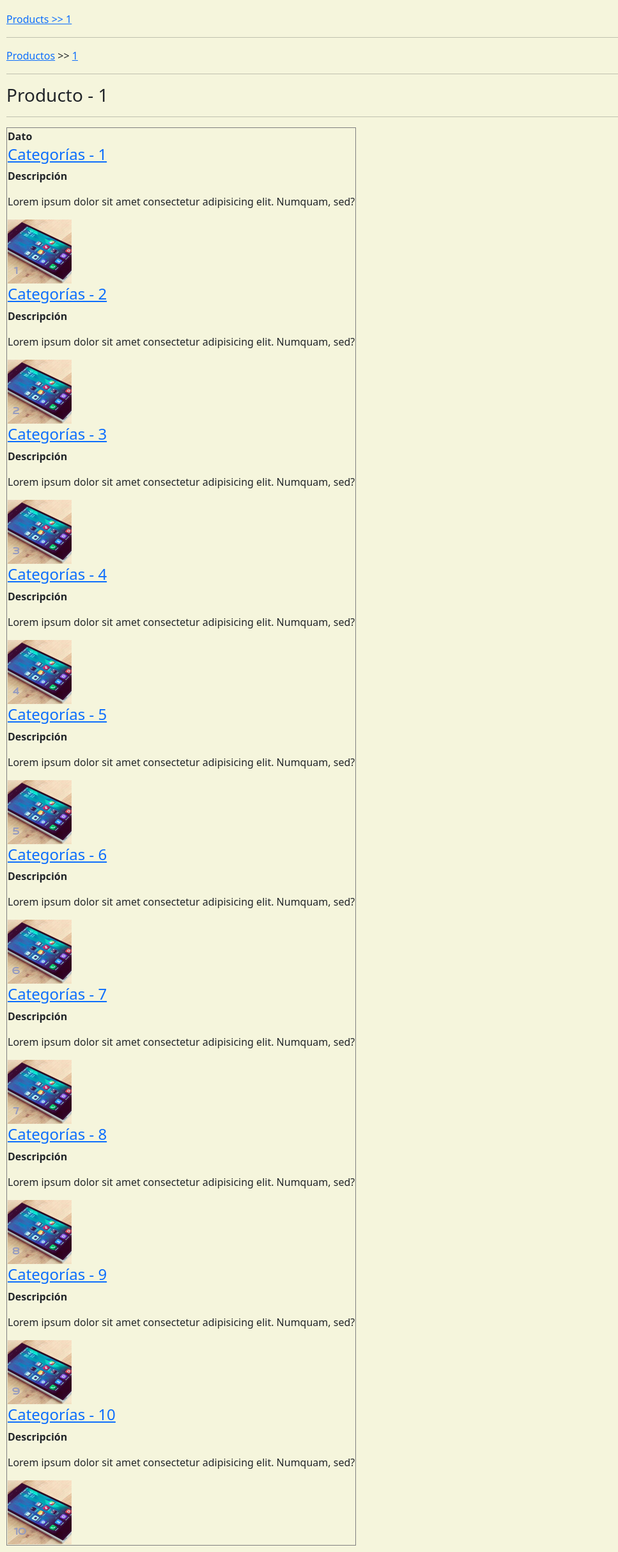
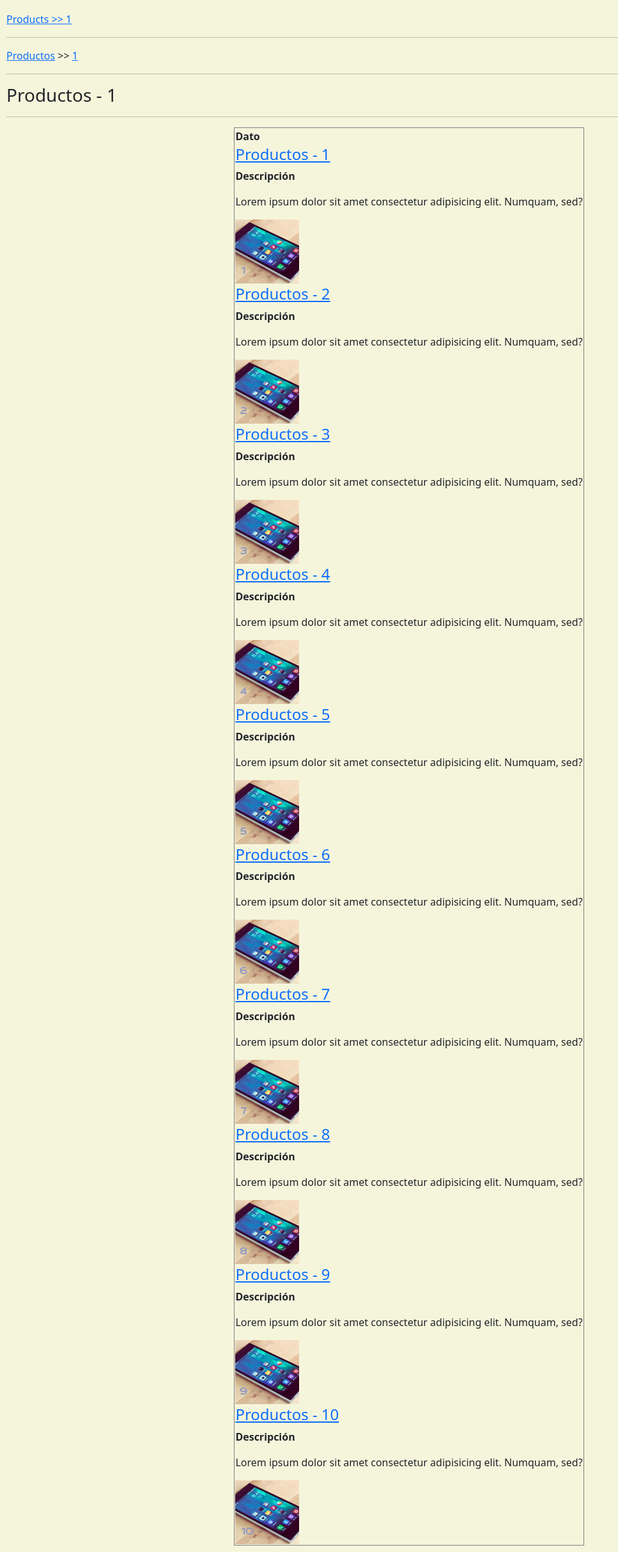
Before and after one commit to cesarlpb/Flask-intro, a Flask app: page /products in a window 1280 px wide. Shown: the whole page at 64% size, without its empty margins (0-967 px from the left). Run offline with Flask 2, Linux system fonts and the light colour scheme.

Commit message:
Añadimos condiciones para id = 0

```diff
--- a/app/learn-flask/templates/routes.html
+++ b/app/learn-flask/templates/routes.html
@@ -10,18 +10,20 @@
 </head>
 <body>
     <h2>{{ category.upper() }}</h2>
-    <a href="/products/{{category}}/{{id}}">Products {% if category %} >> {{ category }} {% endif %} >> {{ id }}</a>
+    <a href="/products/{{category}}/{{id}}">Products {% if category %} >> {{ category }} {% endif %} {% if id > 0 %} >> {{ id }}{% endif %}</a>
     <hr>
     <a href="/products">Productos</a> >>
     {% if category %}
     <a href="/products/{{category}}">{{category.capitalize()}}</a> >>
     {% endif %}
-    <a href="/products/{{category}}/{{id}}">{{ id }}</a>
+    <a href="/products/{{category}}/{{id}}"> {% if id > 0 %}{{ id }}{% endif %}</a>
     <hr>
-    <h3>Producto - {{ id }}</h3>
+    <h3>Productos {% if id > 0 %}- {{ id }}{% endif %}</h3>
     <hr>
+
+    <div id="container">
     {% if category == "" %}
-    <table border="1">
+    <table border="1" class="mx-auto">
         <thead>
             <th>Dato</th>
         </thead>
@@ -29,7 +31,7 @@
             {% for i in range(1, 11) %}
             <tr>
                 <td>
-                    <a href="#"><h4>Categorías - {{ i }}</h4></a>
+                    <a href="#"><h4>Productos - {{ i }}</h4></a>
                     <p><strong>Descripción</strong></p>
                     <p>Lorem ipsum dolor sit amet consectetur adipisicing elit. Numquam, sed?</p>
                     <img src="./static/images/{{ i }}.png" width="100" alt="pic">
@@ -39,5 +41,7 @@
         </tbody>
     </table>
     {% endif %}
+    </div>
+
 </body>
 </html>
```
